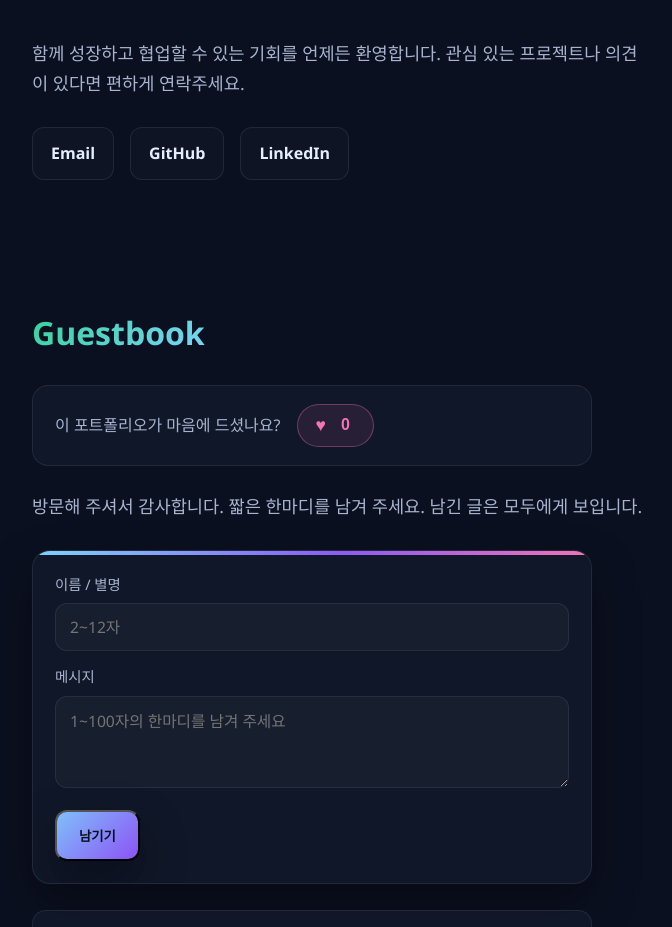
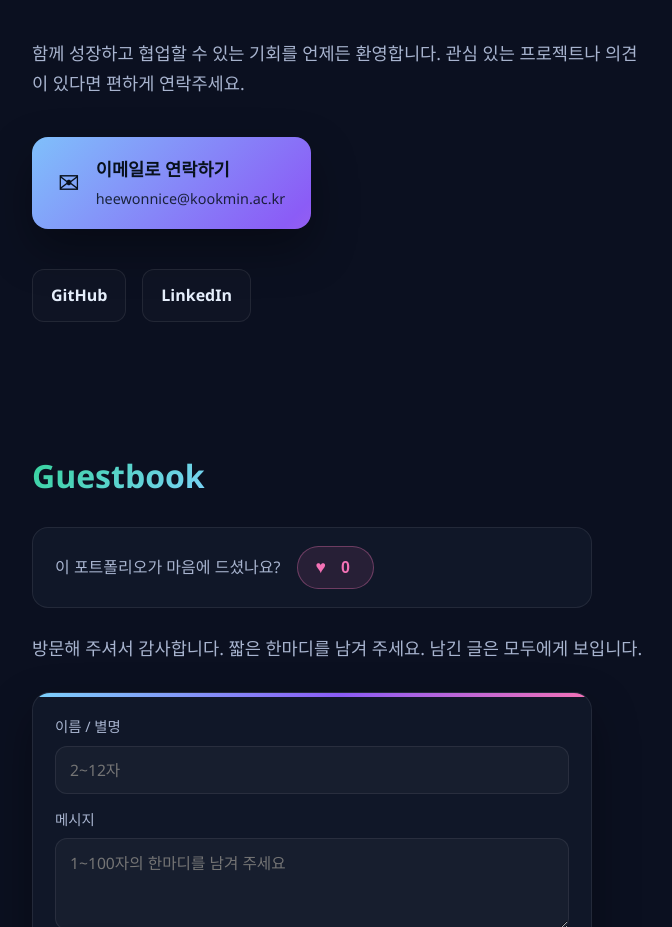
Before and after one commit to shinheewon633/shinheewon633.github.io, a website: page index.html in a window 1280 px wide. Shown: the part 2268-3195 px from the top of the page, without its empty margins (58-730 px from the left). Drawn offline with Linux system fonts and the light colour scheme; no server answers.

Commit message:
연락하기 버튼 추가 (동료 피드백 반영)

```diff
--- a/index.html
+++ b/index.html
@@ -420,6 +420,43 @@
     }
     .like-count { min-width: 1.2em; text-align: center; }
 
+    /* 연락하기 버튼 (눈에 띄는 CTA) */
+    .contact-cta {
+      display: inline-flex;
+      align-items: center;
+      gap: 16px;
+      margin: 10px 0 22px;
+      padding: 18px 26px;
+      border-radius: 16px;
+      background: var(--grad-primary);
+      background-size: 200% 200%;
+      color: #08111d;
+      box-shadow: var(--shadow);
+      transition: transform 0.2s ease, box-shadow 0.2s ease;
+      animation: shift 6s ease infinite;
+    }
+    .contact-cta:hover {
+      transform: translateY(-3px);
+      box-shadow: 0 18px 36px rgba(125,211,252,0.3);
+    }
+    .contact-cta-icon {
+      font-size: 1.8rem;
+      line-height: 1;
+    }
+    .contact-cta-text {
+      display: flex;
+      flex-direction: column;
+      gap: 2px;
+    }
+    .contact-cta-text strong {
+      font-size: 1.1rem;
+      font-weight: 800;
+    }
+    .contact-cta-mail {
+      font-size: 0.9rem;
+      opacity: 0.85;
+    }
+
     /* 방명록 */
     .gb-field {
       margin-bottom: 14px;
@@ -667,8 +704,16 @@
         <p class="lead reveal">
           함께 성장하고 협업할 수 있는 기회를 언제든 환영합니다. 관심 있는 프로젝트나 의견이 있다면 편하게 연락주세요.
         </p>
+
+        <a href="mailto:heewonnice@kookmin.ac.kr" class="contact-cta reveal">
+          <span class="contact-cta-icon">✉</span>
+          <span class="contact-cta-text">
+            <strong>이메일로 연락하기</strong>
+            <span class="contact-cta-mail">heewonnice@kookmin.ac.kr</span>
+          </span>
+        </a>
+
         <div class="contact reveal">
-          <a href="mailto:heewonnice@kookmin.ac.kr">Email</a>
           <a href="https://github.com/shinheewon633" target="_blank" rel="noreferrer">GitHub</a>
           <a href="https://www.linkedin.com" target="_blank" rel="noreferrer">LinkedIn</a>
         </div>
```
